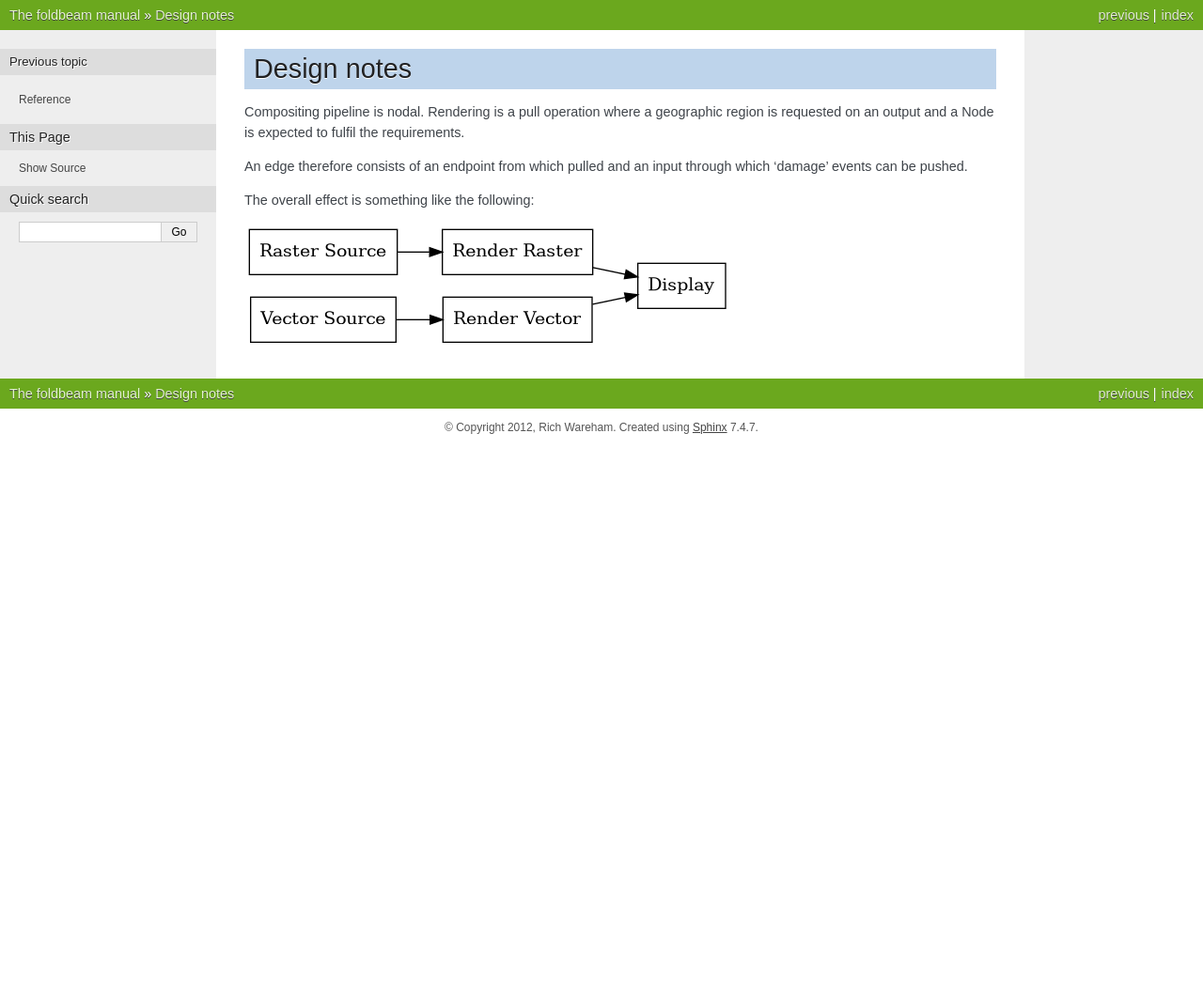
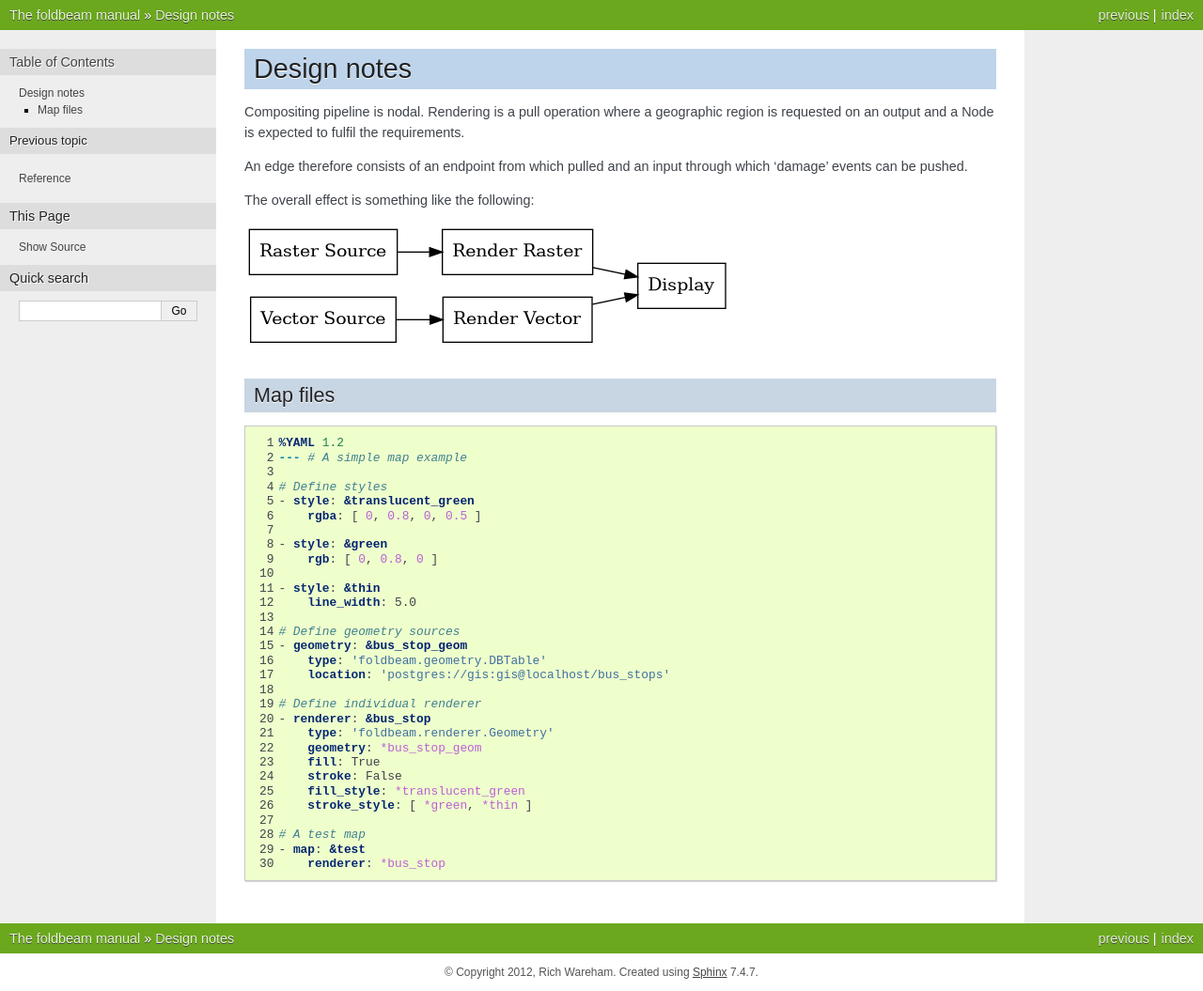
Before and after one commit to rjw57/foldbeam, a Sphinx documentation site: the page built from doc/design.rst, in a window 1280 px wide. Shown: the whole page at 94% size. Built offline with Sphinx 7.4.7, drawn with Linux system fonts in a browser that asks for light colours; before the commit the page ends 900 px from its top, so only the background shows below that.

Commit message:
add example map file

```diff
--- a/doc/design.rst
+++ b/doc/design.rst
@@ -18,3 +18,10 @@ The overall effect is something like the following:
         "Raster Source" -> "Render Raster" -> "Display";
         "Vector Source" -> "Render Vector" -> "Display";
     }
+
+Map files
+---------
+
+.. literalinclude:: map_example.yaml
+    :language: yaml
+    :linenos:
--- /dev/null
+++ b/doc/map_example.yaml
@@ -0,0 +1,30 @@
+%YAML 1.2
+--- # A simple map example
+
+# Define styles
+- style: &translucent_green
+    rgba: [ 0, 0.8, 0, 0.5 ]
+
+- style: &green
+    rgb: [ 0, 0.8, 0 ]
+
+- style: &thin
+    line_width: 5.0
+
+# Define geometry sources
+- geometry: &bus_stop_geom
+    type: 'foldbeam.geometry.DBTable'
+    location: 'postgres://gis:gis@localhost/bus_stops'
+
+# Define individual renderer
+- renderer: &bus_stop
+    type: 'foldbeam.renderer.Geometry'
+    geometry: *bus_stop_geom
+    fill: True
+    stroke: False
+    fill_style: *translucent_green
+    stroke_style: [ *green, *thin ]
+
+# A test map
+- map: &test
+    renderer: *bus_stop
```
